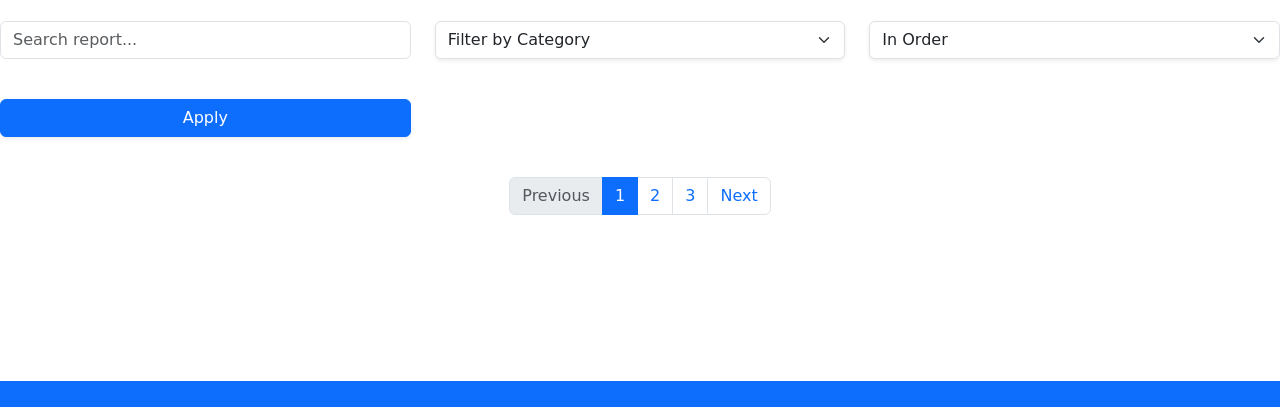
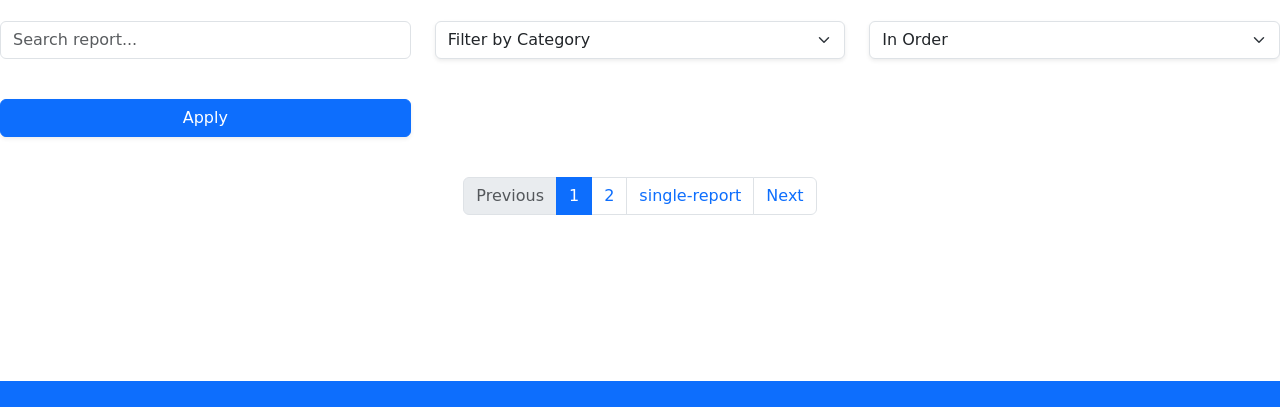
Before and after one commit to Zhafran-art/E-Report, a plain HTML site: page reports.html in a window 1280 px wide. Shown: the part 303-710 px from the top of the page. Drawn offline with nearby package versions, Linux system fonts and the light colour scheme; some icons are missing; a web font is replaced by a local one.

Commit message:
real finish

```diff
--- a/reports.html
+++ b/reports.html
@@ -93,8 +93,8 @@
             <ul class="pagination justify-content-center">
                 <li class="page-item disabled"><a class="page-link" href="#">Previous</a></li>
                 <li class="page-item"><a class="page-link active" href="#">1</a></li>
-                <li class="page-item"><a class="page-link" href="#">2</a></li>
-                <li class="page-item"><a class="page-link" href="#">3</a></li>
+                <li class="page-item"><a class="page-link" href="single-report.html">2</a></li>
+                <li class="page-item"><a class="page-link" href="#">single-report</a></li>
                 <li class="page-item"><a class="page-link" href="#">Next</a></li>
             </ul>
         </nav>
```
Also changed, not shown: index.html (+1 -1 lines).
